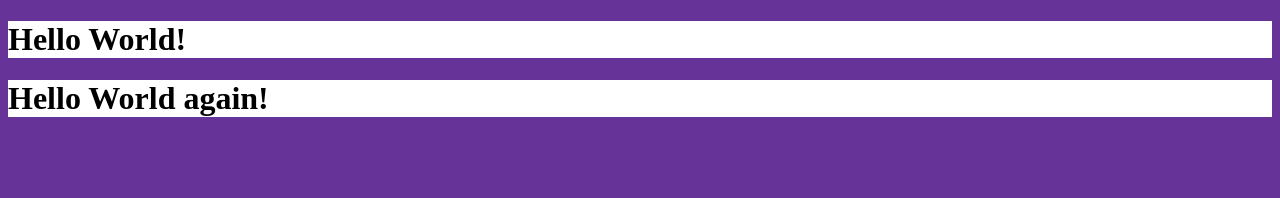
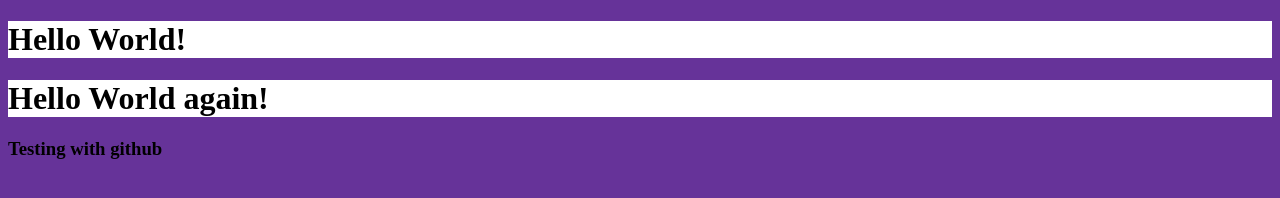
Before and after one commit to mobiobi/gittonight, a plain HTML site: page index.html in a window 1280 px wide. Drawn offline with Linux system fonts and the light colour scheme.

Commit message:
h3 added

```diff
--- a/index.html
+++ b/index.html
@@ -10,6 +10,7 @@
     <div>
         <H1>Hello World!</H1>
         <H1>Hello World again!</H1>
+        <h3>Testing with github</h3>
     </div>
 </body>
 </html>
```
